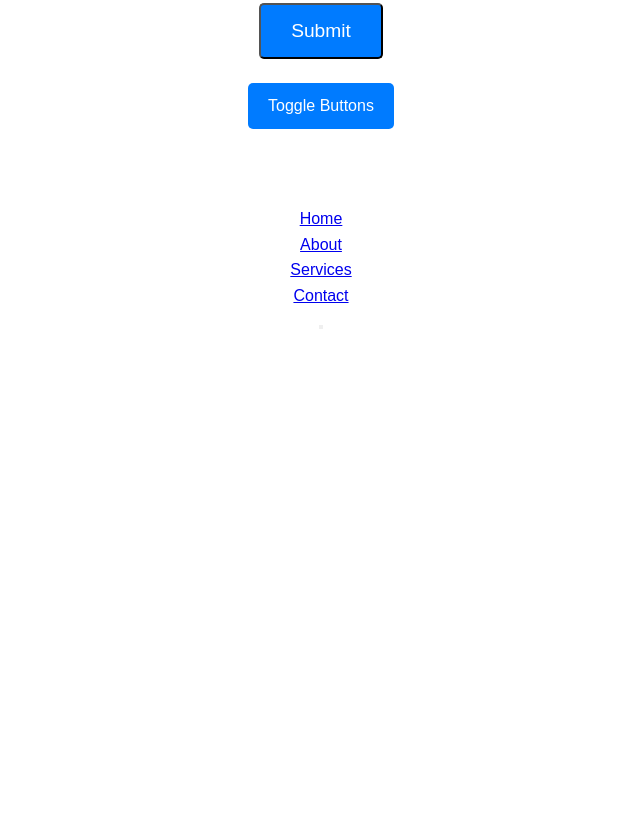
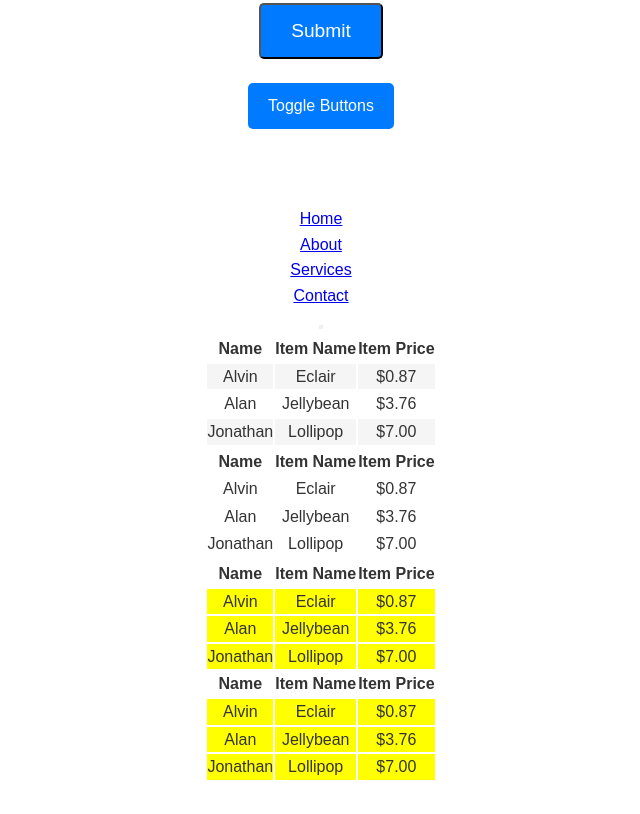
Before and after one commit to nikohoffren/kiss-css, a website: page index.html in a window 1280 px wide. Shown: the part 1778-2592 px from the top of the page, without its empty margins (319-959 px from the left). Before the commit the page ends 2112 px from the top, so only its background shows below. Drawn offline with Linux system fonts and the light colour scheme.

Commit message:
add Table classes

```diff
--- a/index.html
+++ b/index.html
@@ -243,6 +243,118 @@
             >
                 <span class="toggle-icon"></span>
             </button>
+
+            <table class="table-striped table-centered">
+                <thead>
+                    <tr>
+                        <th>Name</th>
+                        <th>Item Name</th>
+                        <th>Item Price</th>
+                    </tr>
+                </thead>
+
+                <tbody>
+                    <tr>
+                        <td>Alvin</td>
+                        <td>Eclair</td>
+                        <td>$0.87</td>
+                    </tr>
+                    <tr>
+                        <td>Alan</td>
+                        <td>Jellybean</td>
+                        <td>$3.76</td>
+                    </tr>
+                    <tr>
+                        <td>Jonathan</td>
+                        <td>Lollipop</td>
+                        <td>$7.00</td>
+                    </tr>
+                </tbody>
+            </table>
+
+            <div class="table-responsive">
+                <table class="table-centered">
+                    <thead>
+                        <tr>
+                            <th>Name</th>
+                            <th>Item Name</th>
+                            <th>Item Price</th>
+                        </tr>
+                    </thead>
+
+                    <tbody>
+                        <tr>
+                            <td>Alvin</td>
+                            <td>Eclair</td>
+                            <td>$0.87</td>
+                        </tr>
+                        <tr>
+                            <td>Alan</td>
+                            <td>Jellybean</td>
+                            <td>$3.76</td>
+                        </tr>
+                        <tr>
+                            <td>Jonathan</td>
+                            <td>Lollipop</td>
+                            <td>$7.00</td>
+                        </tr>
+                    </tbody>
+                </table>
+            </div>
+
+            <table class="table-highlighted table-centered mb-2">
+                <thead>
+                    <tr class="highlighted">
+                        <th>Name</th>
+                        <th>Item Name</th>
+                        <th>Item Price</th>
+                    </tr>
+                </thead>
+
+                <tbody>
+                    <tr class="highlighted">
+                        <td>Alvin</td>
+                        <td>Eclair</td>
+                        <td>$0.87</td>
+                    </tr>
+                    <tr class="highlighted">
+                        <td>Alan</td>
+                        <td>Jellybean</td>
+                        <td>$3.76</td>
+                    </tr>
+                    <tr class="highlighted">
+                        <td>Jonathan</td>
+                        <td>Lollipop</td>
+                        <td>$7.00</td>
+                    </tr>
+                </tbody>
+
+                <thead>
+                    <tr class="highlighted">
+                        <th>Name</th>
+                        <th>Item Name</th>
+                        <th>Item Price</th>
+                    </tr>
+                </thead>
+
+                <tbody>
+                    <tr class="highlighted">
+                        <td>Alvin</td>
+                        <td>Eclair</td>
+                        <td>$0.87</td>
+                    </tr>
+                    <tr class="highlighted">
+                        <td>Alan</td>
+                        <td>Jellybean</td>
+                        <td>$3.76</td>
+                    </tr>
+                    <tr class="highlighted">
+                        <td>Jonathan</td>
+                        <td>Lollipop</td>
+                        <td>$7.00</td>
+                    </tr>
+                </tbody>
+            </table>
         </div>
     </body>
 </html>
--- a/styles.css
+++ b/styles.css
@@ -3,7 +3,7 @@
  * Description: A simple, lightweight CSS framework designed for ease of use.
  * Author: Niko Hoffrén
  * License: MIT
- * Version: 0.1.0
+ * Version: 1.0.0
  */
 
 /* ============= Normalize or Reset Styles ============= */
@@ -579,3 +579,25 @@ h6 {
     /* Custom focus styles for buttons and links */
     outline: 2px solid var(--secondary-color);
 }
+
+/* Striped Table */
+.table-striped tbody tr:nth-child(odd) {
+    background-color: #f5f5f5;
+}
+
+/* Responsive Table */
+.table-responsive {
+    overflow-x: auto;
+    -webkit-overflow-scrolling: touch;
+}
+
+/* Highlighted Table Row */
+.table-highlighted tbody tr.highlighted {
+    background-color: yellow;
+}
+
+/* Centered Table */
+.table-centered {
+    margin-left: auto;
+    margin-right: auto;
+}
```
